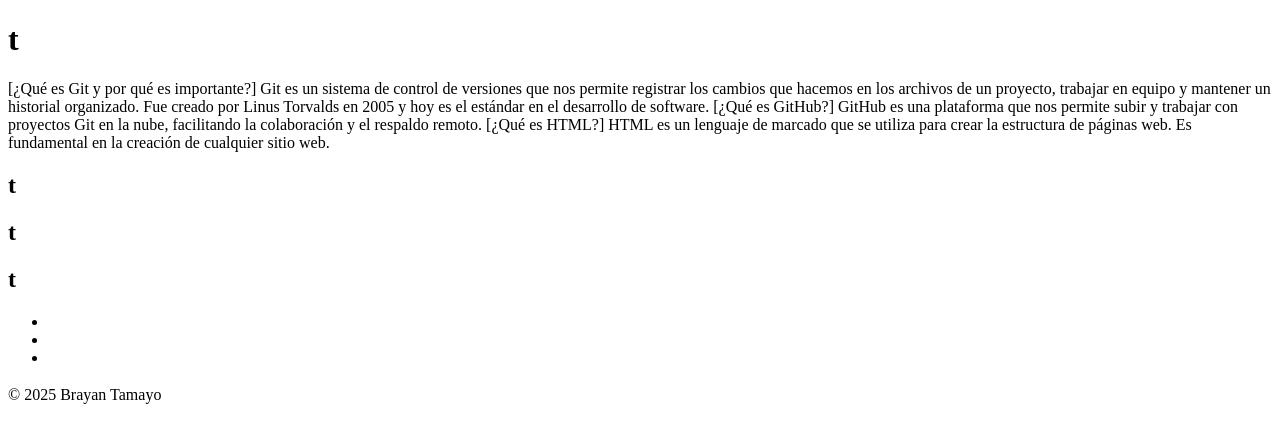
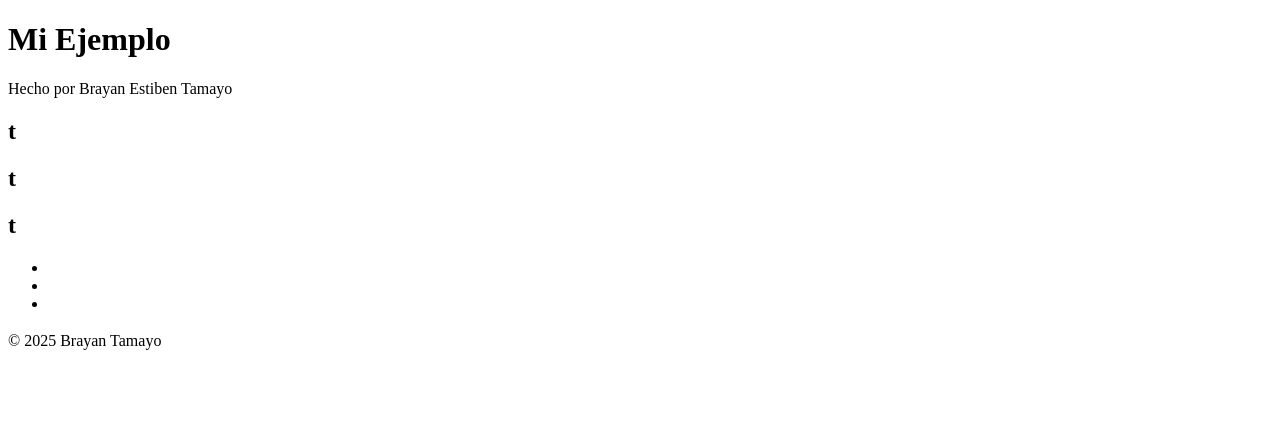
Before and after one commit to Brayan-T/RepoEjem, a plain HTML site: page index.html in a window 1280 px wide. Drawn offline with Linux system fonts and the light colour scheme.

Commit message:
Cambios Limpios
Se modifica la parte inicial

```diff
--- a/index.html
+++ b/index.html
@@ -7,20 +7,8 @@
 </head>
 <body>
   <header>
-    <h1>t</h1>
-    <p>[¿Qué es Git y por qué es importante?]
-
-Git es un sistema de control de versiones que nos permite registrar los cambios que hacemos en los archivos de un proyecto, trabajar en equipo y mantener un historial organizado. Fue creado por Linus Torvalds en 2005 y hoy es el estándar en el desarrollo de software.
-
-[¿Qué es GitHub?]
-
-GitHub es una plataforma que nos permite subir y trabajar con proyectos Git en la nube, facilitando la colaboración y el respaldo remoto.
-
-[¿Qué es HTML?]
-
-HTML es un lenguaje de marcado que se utiliza para crear la estructura de páginas web. Es fundamental en la creación de cualquier sitio web.
-
-</p>
+    <h1>Mi Ejemplo</h1>
+    <p>Hecho por Brayan Estiben Tamayo</p>
   </header>
 
   <section>
```
